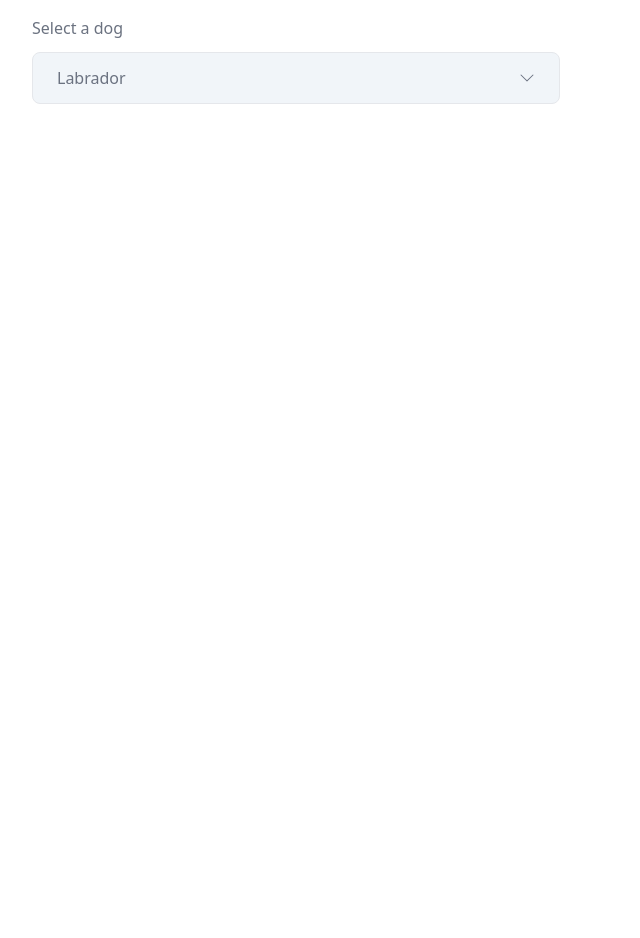
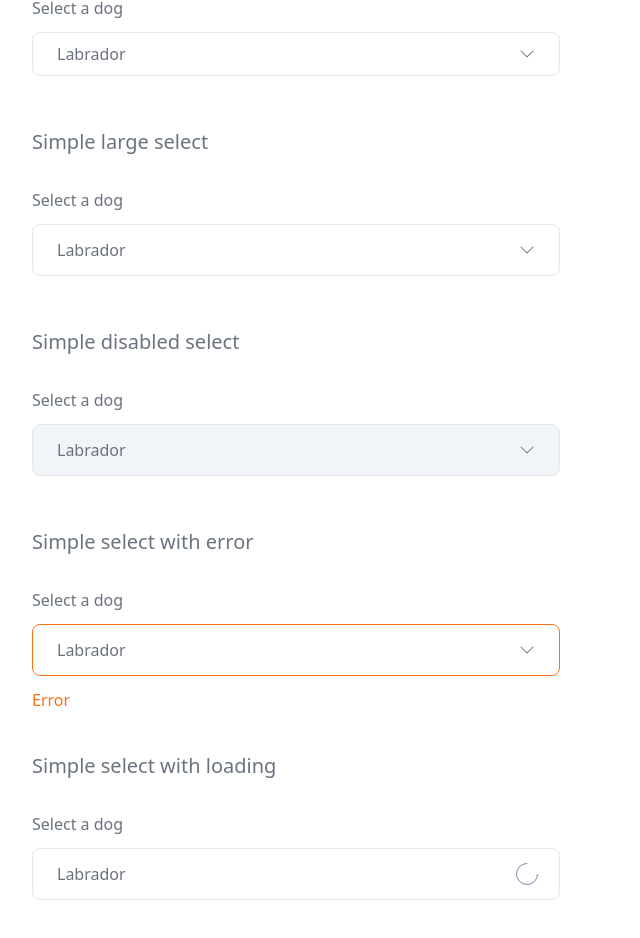
Before and after one commit to angyy96/v-select, a Nuxt app: page /playground in a window 1280 px wide. Shown: the part 276-1214 px from the top of the page, without its empty margins (0-640 px from the left). Before the commit the page ends 800 px from the top, so only its background shows below. Built offline with nearby package versions, Linux system fonts and the light colour scheme.

Commit message:
feat(vselect): add loading svg

```diff
--- a/components/VSelect.vue
+++ b/components/VSelect.vue
@@ -192,20 +192,36 @@ const onQueryChange = (e: Event & { target: HTMLInputElement }): void => {
             >
               <template v-if="loading" class="loading-icon">
                 <div class="m-loader-circle">
-                  <svg class="m-loader-circle__box" viewBox="25 25 50 50">
+                  <svg
+                    width="30"
+                    height="30"
+                    viewBox="0 0 100 100"
+                    preserveAspectRatio="xMidYMid"
+                  >
                     <circle
-                      class="m-loader__line text-grey-400"
                       cx="50"
                       cy="50"
-                      r="20"
-                      stroke="currentColor"
                       fill="none"
-                    />
+                      stroke="#1d3f72"
+                      stroke-width="2"
+                      r="35"
+                      stroke-dasharray="164.93361431346415 56.97787143782138"
+                    >
+                      <animateTransform
+                        attributeName="transform"
+                        type="rotate"
+                        repeatCount="indefinite"
+                        dur="1s"
+                        values="0 50 50;360 50 50"
+                        keyTimes="0;1"
+                      ></animateTransform>
+                    </circle>
                   </svg>
                 </div>
               </template>
 
               <svg
+                v-else
                 xmlns="http://www.w3.org/2000/svg"
                 width="16"
                 height="16"
--- a/pages/playground.vue
+++ b/pages/playground.vue
@@ -18,7 +18,7 @@ interface DogOption {
 }
 
 const typeOptions = [
-  { id: DogPedegree.Labrador, text: "Labrador" },
+  { id: DogPedegree.Labrador, text: "Labrador", disabled: true },
   { id: DogPedegree.Shepherd, text: "Shepherd" },
   { id: DogPedegree.Chihuahua, text: "Chihuahua" },
 ]
@@ -39,13 +39,56 @@ const simpleTypeObDisabled = ref<DogOption>(
   <div class="playground">
     <div class="flex flex-col gap-10">
       <div class="col">
-        <h1 class="text-xl pb-8">Simple selects</h1>
+        <h1 class="text-xl pb-8">Simple small select</h1>
 
         <VSelect
           v-model="simpleTypeObj"
           label="Select a dog"
           :dv="(option) => option?.text"
           id="select_one"
+          by="id"
+          placeholder="select a dog"
+          size="sm"
+        >
+          <VSelectOption
+            v-for="option in typeOptions"
+            :key="option.id"
+            :value="option.id"
+            size="sm"
+            >{{ option.text }}</VSelectOption
+          >
+        </VSelect>
+      </div>
+      <div class="col">
+        <h1 class="text-xl pb-8">Simple medium select</h1>
+
+        <VSelect
+          v-model="simpleTypeObDisabled"
+          label="Select a dog"
+          :dv="(option) => option?.text"
+          id="select_two"
+          by="id"
+          placeholder="select a dog"
+          size="md"
+        >
+          <VSelectOption
+            v-for="option in typeOptions"
+            :key="option.id"
+            :value="option.id"
+            size="sm"
+            >{{ option.text }}</VSelectOption
+          >
+        </VSelect>
+      </div>
+
+      <div class="col">
+        <h1 class="text-xl pb-8">Simple large select</h1>
+
+        <VSelect
+          v-model="simpleTypeObDisabled"
+          label="Select a dog"
+          :dv="(option) => option?.text"
+          id="select_two"
           by="id"
           placeholder="select a dog"
           size="lg"
@@ -59,8 +102,9 @@ const simpleTypeObDisabled = ref<DogOption>(
           >
         </VSelect>
       </div>
+
       <div class="col">
-        <h1 class="text-xl pb-8">Simple disabled selects</h1>
+        <h1 class="text-xl pb-8">Simple disabled select</h1>
 
         <VSelect
           v-model="simpleTypeObDisabled"
@@ -68,6 +112,52 @@ const simpleTypeObDisabled = ref<DogOption>(
           :dv="(option) => option?.text"
           id="select_two"
           disabled
+          by="id"
+          placeholder="select a dog"
+          size="lg"
+        >
+          <VSelectOption
+            v-for="option in typeOptions"
+            :key="option.id"
+            :value="option.id"
+            size="sm"
+            >{{ option.text }}</VSelectOption
+          >
+        </VSelect>
+      </div>
+
+      <div class="col">
+        <h1 class="text-xl pb-8">Simple select with error</h1>
+
+        <VSelect
+          v-model="simpleTypeObDisabled"
+          label="Select a dog"
+          :dv="(option) => option?.text"
+          id="select_two"
+          error="Error"
+          by="id"
+          placeholder="select a dog"
+          size="lg"
+        >
+          <VSelectOption
+            v-for="option in typeOptions"
+            :key="option.id"
+            :value="option.id"
+            size="sm"
+            >{{ option.text }}</VSelectOption
+          >
+        </VSelect>
+      </div>
+
+      <div class="col">
+        <h1 class="text-xl pb-8">Simple select with loading</h1>
+
+        <VSelect
+          v-model="simpleTypeObDisabled"
+          label="Select a dog"
+          :dv="(option) => option?.text"
+          id="select_two"
+          :loading="true"
           by="id"
           placeholder="select a dog"
           size="lg"
```
